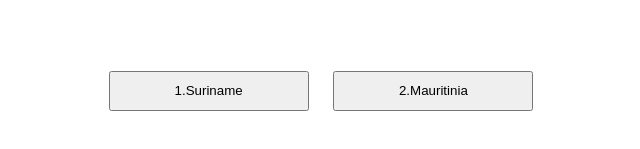
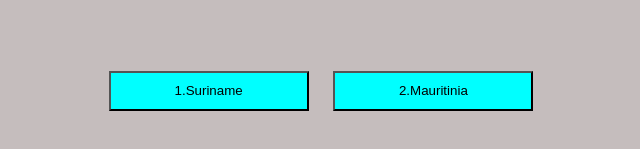
Before and after one commit to hameemshaheer30300-droid/cgg.com, a plain HTML site: page cggl5.html in a window 1280 px wide. Shown: the part 581-730 px from the top of the page, without its empty margins (319-959 px from the left). Drawn offline with Linux system fonts and the light colour scheme.

Commit message:
Update cggl5.html

```diff
--- a/cggl5.html
+++ b/cggl5.html
@@ -1,11 +1,11 @@
 <!DOCTYPE html>
 <html><head><title>Level 5</title></head>
-<body style="text-align:center; font-size:19px">
+<body style="text-align:center; font-size:19px; background-color:#c5bdbd">
     <h1 style="padding-top:80px">Level 5</h1>
     <h2 style="padding-top: 40px;">What is that country?</h2><br><br><br><br>
     <img style="height: 200px; width:400px;" src="https://www.worldometers.info/images/flags/w120/sr.webp"><br><br><br><br><br>
-    <button id="Ghana" style="height:40px; width:200px">1.Suriname</button><a style="padding-left: 20px"></a>
-    <button id="Senegal" style="height:40px; width:200px">2.Mauritinia</button><br><br><br><br>
+    <button id="Ghana" style="height:40px; width:200px; background-color: cyan">1.Suriname</button><a style="padding-left: 20px"></a>
+    <button id="Senegal" style="height:40px; width:200px; background-color: cyan">2.Mauritinia</button><br><br><br><br>
     <a href="fcgg.html" id="a" style="background-color: darkgreen; color:white; font-size: 45px; border-radius: 20px; "></a>
     <a href="cggl5.html" id="b" style="background-color:darkgreen; color:white; font-size: 45px; border-radius: 20px; "></a>
     <script>
```
